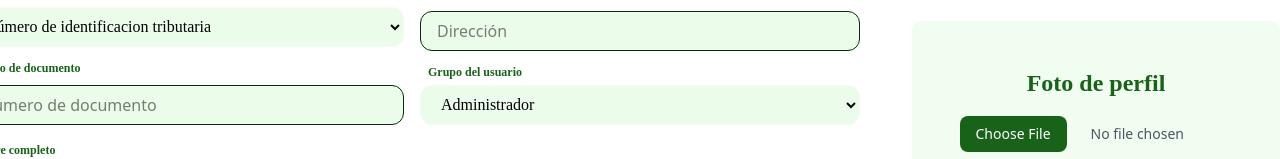
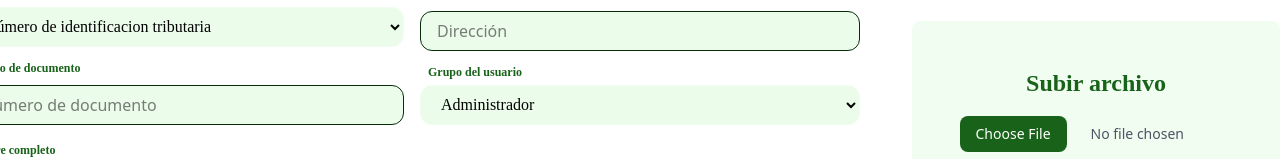
Before and after one commit to CJCPDev/proyecto-formativo-pharmasoft-sena, a React (Vite) app in the folder frontend/sena-pharmasoft/: page /crear-usuarios in a window 1280 px wide. Shown: the part 255-414 px from the top of the page. Built offline with nearby package versions, Linux system fonts and the light colour scheme.

Commit message:
feat: actualizacion

```diff
--- a/frontend/sena-pharmasoft/src/shared/components/AvatarUploader.jsx
+++ b/frontend/sena-pharmasoft/src/shared/components/AvatarUploader.jsx
@@ -1,12 +1,12 @@
 import FileInput from "./FileInput";
 
 //
-export default function AvatarUploader({ onChange }) {
+export default function AvatarUploader({ onChange,label }) {
 
 return (
         <FileInput
         // Etiqueta mostrada al usuario
-        label="Foto de perfil"
+        label={label}
         // Tipos de archivo permitidos (PNG y JPEG)
         accept="image/png, image/jpeg"
         // Callback que propaga el archivo seleccionado al componente padre
```
